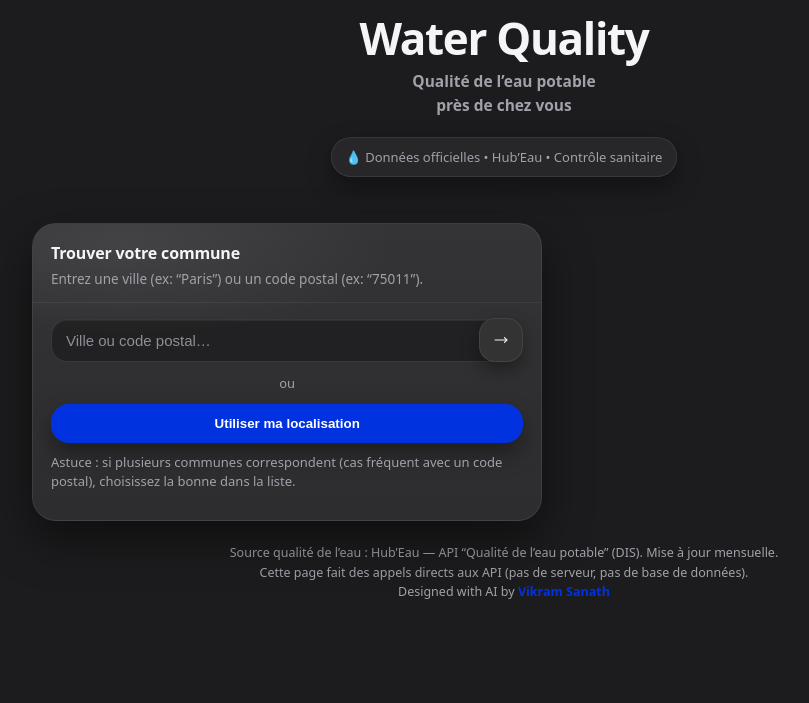
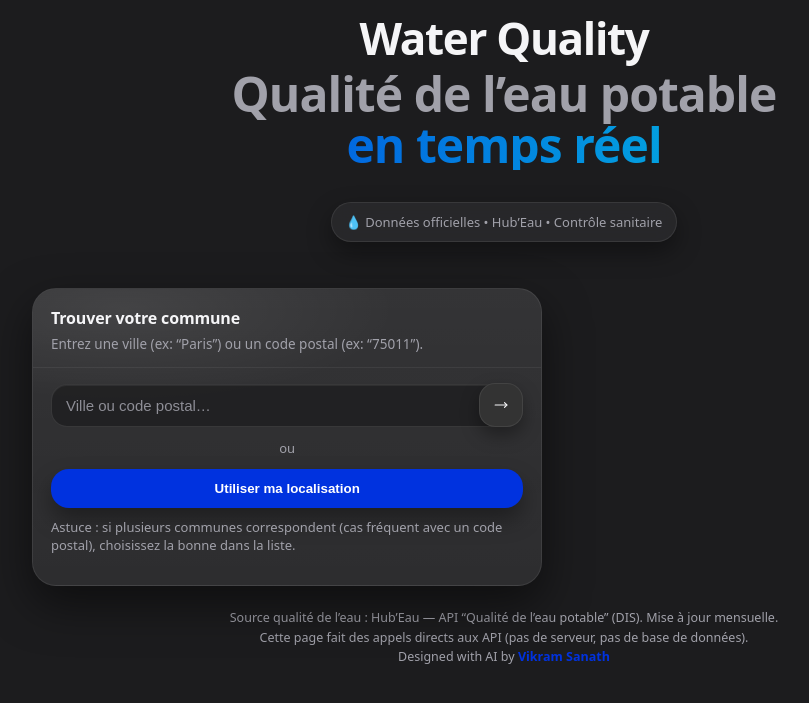
Before and after one commit to vpsanath/water-quality, a plain HTML site: page index.html in a window 1280 px wide. Shown: the part 141-844 px from the top of the page, without its empty margins (136-945 px from the left). Before the commit the page ends 807 px from the top, so only its background shows below. Drawn offline with nearby package versions, Linux system fonts and the light colour scheme.

Commit message:
Update index.html
minor change in the title

```diff
--- a/index.html
+++ b/index.html
@@ -621,6 +621,36 @@ h1{
   color:var(--muted);
   font-size:13px;
 }
+
+/* ===== Median-style hero title ===== */
+
+.hero-title{
+  text-align:center;
+  font-weight:800;
+  font-size:20px;
+  line-height:1.05;
+  letter-spacing:-0.02em;
+  margin:0 0 12px 0;
+  color:var(--muted);
+}
+
+.hero-sub{
+  display:block;
+  font-weight:800;
+  font-size:20px;
+  background:linear-gradient(90deg,#0032df,#04d6e0);
+  -webkit-background-clip:text;
+  -webkit-text-fill-color:transparent;
+}
+
+@media (min-width:640px){
+  .hero-title{
+    font-size:48px;
+  }
+  .hero-sub{
+    font-size:48px;
+  }
+}
 </style>
 
 
@@ -633,9 +663,10 @@ h1{
 
       <img src="assets/icon.png" alt="Logo" class="app-logo">
       <h1>Water Quality</h1>
-      <p class="sub">
-      <strong>Qualité de l’eau potable<br/>près de chez vous</strong>
-      </p>
+      <h1 class="hero-title">
+        Qualité de l’eau potable<br>
+        <span class="hero-sub">en temps réel</span>
+      </h1>
       <div class="pill">💧 Données officielles • Hub’Eau • Contrôle sanitaire</div>
     </header>
 
```
